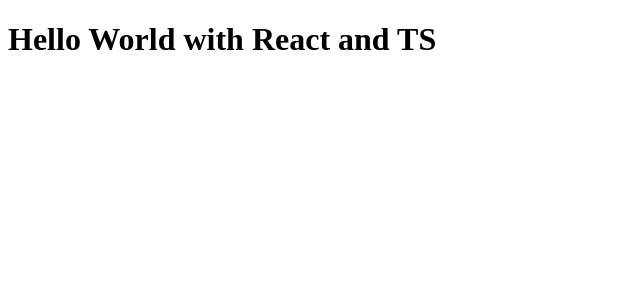
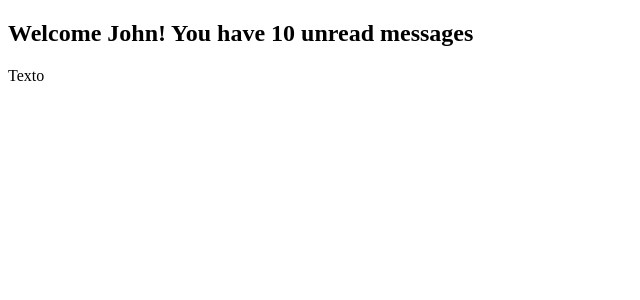
Before and after one commit to JeanMichaelC/React-TypeScript_Fundamentals, a React app: page / in a window 1280 px wide. Shown: the top 300 px of the page, without its empty margins (0-640 px from the left). Built offline with nearby package versions, Linux system fonts and the light colour scheme.

Commit message:
:memo: 01 Typing Props
How to use types in the props of our components

```diff
--- a/src/App.tsx
+++ b/src/App.tsx
@@ -1,8 +1,11 @@
 import React from "react";
+import { Greet } from "./components/01_TypingProps";
 
 const App: React.FC = () => {
 	return (
-		<h1>Hello World with React and TS</h1>
+		<div>
+			<Greet name='John'/>
+		</div>
 	)
 }
 
--- /dev/null
+++ b/src/components/01_TypingProps.tsx
@@ -0,0 +1,20 @@
+import React from "react";
+
+// we create a type for our props here, this will also help to avoid passing any other type to name different to "string" once we call our Component
+type GreetProps = {
+	name: string
+}
+
+// Usually we use types to build applications and interfaces for building libraries
+
+// props cannot have implicitly type any
+const Greet = (props: GreetProps) => {
+	return (
+		<div>
+			<h2>Welcome {props.name}! You have 10 unread messages</h2>
+			<p>Texto</p>
+		</div>
+	)
+}
+
+export { Greet }
```
